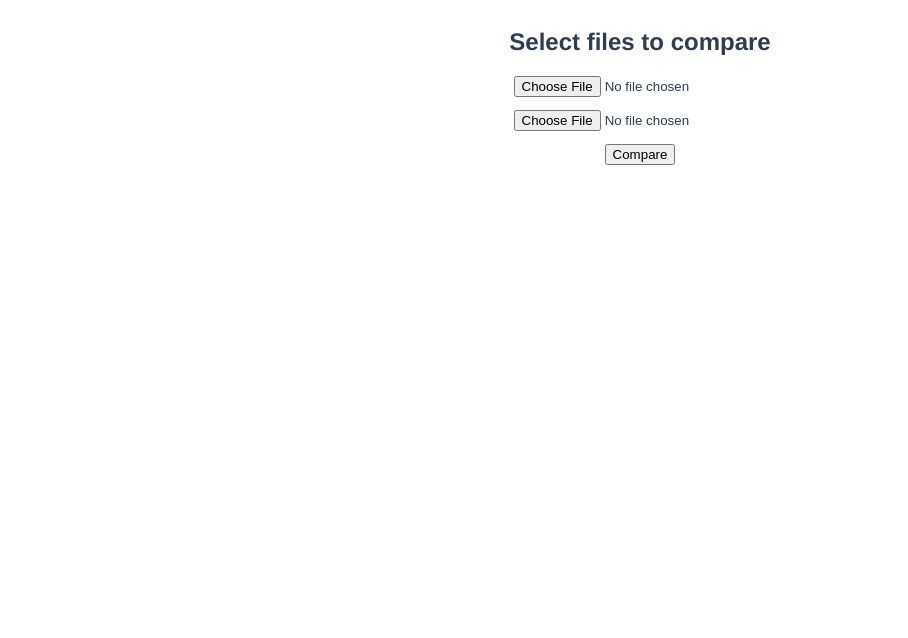
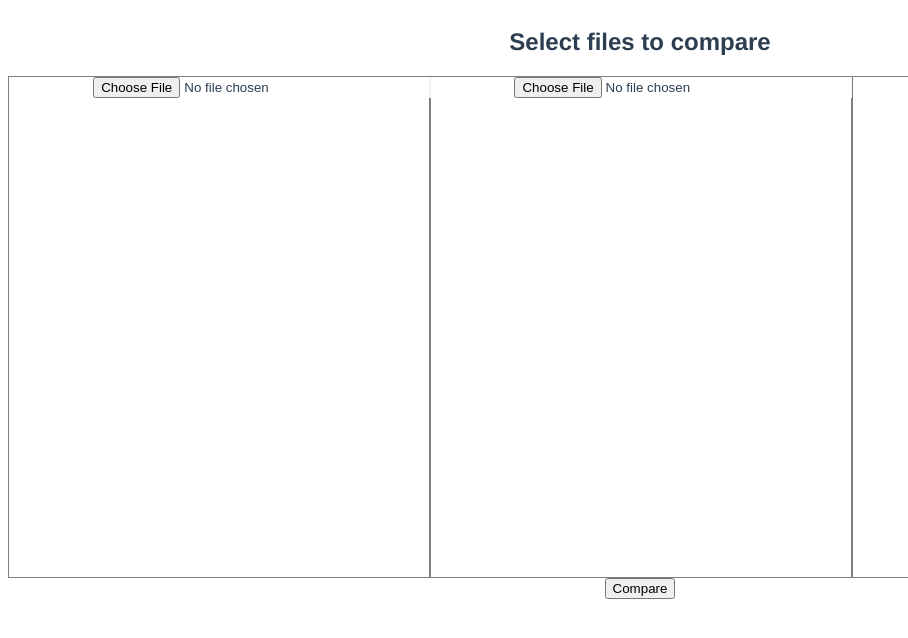
Before and after one commit to vedran-milic/csv-prn, a Vue app: page / in a window 1280 px wide. Shown: the top 638 px of the page, without its empty margins (0-908 px from the left). Built offline with nearby package versions, Linux system fonts and the light colour scheme.

Commit message:
Refine the diff content

```diff
--- a/src/App.vue
+++ b/src/App.vue
@@ -22,4 +22,7 @@ body {
   overflow: auto;
   text-align: center;
 }
+.hidden {
+  display: none;
+}
 </style>
--- a/src/components/FileCompare.vue
+++ b/src/components/FileCompare.vue
@@ -4,14 +4,16 @@ import TableView from '@/components/TableView.vue';
 import * as diff from 'diff';
 const csvFileInput = ref(null);
 const prnFileInput = ref(null);
-const csvContent = ref('');
-const prnContent = ref('');
+const csvContent = ref(null);
+const prnContent = ref(null);
+const diffContent = ref(null);
 const csvJson = ref('');
 const prnJson = ref('');
 const csvTableView = ref(false);
 const prnTableView = ref(false);
-const jsonDiff = ref([]);
 function previewFiles(evt: Event) {
+  // @ts-ignore
+  diffContent.value.innerText = '';
   if (!evt.target) return;
   // @ts-ignore
   const [file] = evt.target.files;
@@ -107,13 +109,12 @@ function formatMonth(val, type) {
 // @ts-ignore
 function formatNumber(val, type) {
   let parsed = parseFloat(val).toFixed(2);
-  console.log(val, parsed);
   if (type !== 'text/csv') {
     // @ts-ignore
     parsed = parsed / 100;
   }
-  return val;
-  // return Number(parsed).toLocaleString(undefined, { minimumFractionDigits: 2, maximumFractionDigits: 2 })
+  // return val; // uncomment to test diff
+  return Number(parsed).toLocaleString(undefined, { minimumFractionDigits: 2, maximumFractionDigits: 2 })
 }
 
 function toggleView(type: string) {
@@ -125,6 +126,8 @@ function toggleView(type: string) {
 }
 
 function clearJson(type: string) {
+  // @ts-ignore
+  diffContent.value.innerText = '';
   if (type === 'csv') {
     // @ts-ignore
     csvContent.value.innerText = '';
@@ -144,12 +147,33 @@ function compareJson() {
   if (!csvJson.value || !prnJson.value) {
     return;
   }
+  // @ts-ignore
+  diffContent.value.innerText = '';
   if (csvJson.value === prnJson.value) {
     alert('The files are identical')
   }
-  // jsonDiff.value = diff.diffJson(csvJson.value, prnJson.value).filter(item => item.added || item.removed);
-  jsonDiff.value = diff.diffJson(csvJson.value, prnJson.value);
-  // jsonDiff.value = diff.diffJson(JSON.stringify(JSON.parse(csvJson.value)),JSON.stringify( JSON.parse(prnJson.value)));
+  const difference = diff.diffJson(csvJson.value, prnJson.value);
+  // @ts-ignore
+  difference.forEach(el => {
+    if (el.added) {
+      const codeEL = document.createElement('code');
+      codeEL.classList.add('green');
+      codeEL.innerText = el.value;
+      // @ts-ignore
+      diffContent.value.appendChild(codeEL);
+    } else if (el.removed) {
+      const codeEL = document.createElement('code');
+      codeEL.classList.add('red');
+      codeEL.innerText = el.value;
+      // @ts-ignore
+      diffContent.value.appendChild(codeEL);
+    } else {
+      const codeEL = document.createElement('code');
+      codeEL.innerText = el.value;
+      // @ts-ignore
+      diffContent.value.appendChild(codeEL);
+    }
+  })
 }
 </script>
 
@@ -159,22 +183,10 @@ function compareJson() {
       <h1>Select files to compare</h1>
     </header>
     <section class="file-compare-body">
-      <section v-if="jsonDiff.length" class="file-compare-file-block json-diff">
-        <pre>
-          <template v-for="(difference, idx) in jsonDiff" :key="idx">
-            <code v-if="difference.added" class="green">
-              {{ difference.value }}
-            </code>
-            <code v-else-if="difference.removed" class="red">
-              {{ difference.value }}
-            </code>
-            <code v-else>
-              {{ difference.value }}
-            </code>
-          </template>
-        </pre>
-      </section>
-      <section class="file-compare-file-block select-csv-file">
+      <section
+        class="file-compare-block select-csv-file"
+        :class="{ 'table-view': csvTableView}">
+        <div class="file-compare-inputs">
           <input
             id="csvFile"
             ref="csvFileInput"
@@ -183,10 +195,14 @@ function compareJson() {
             @change="previewFiles">
           <button v-if="csvJson" @click="clearJson('csv')">Clear</button>
           <button v-if="csvJson" @click="toggleView('csv')">Toggle view</button>
+        </div>
         <table-view v-if="csvTableView" :json="csvJson" />
-        <pre v-else><code ref="csvContent" class="csv-file-content" /></pre>
+        <pre :class="{ hidden: csvTableView }"><code ref="csvContent" class="csv-file-content" /></pre>
       </section>
-      <section class="file-compare-file-block select-prn-file">
+      <section
+        class="file-compare-block select-prn-file"
+        :class="{ 'table-view': prnTableView}">
+        <div class="file-compare-inputs">
           <input
             id="prnFile"
             ref="prnFileInput"
@@ -195,8 +211,12 @@ function compareJson() {
             @change="previewFiles">
             <button v-if="prnJson" @click="clearJson('prn')">Clear</button>
             <button v-if="prnJson" @click="toggleView('prn')">Toggle view</button>
+        </div>
         <table-view v-if="prnTableView" :json="prnJson" />
-          <pre v-else><code ref="prnContent" class="prn-file-content" /></pre>
+        <pre :class="{ hidden: prnTableView }"><code ref="prnContent" class="prn-file-content" /></pre>
+      </section>
+      <section class="file-compare-block json-diff">
+        <pre ref="diffContent"></pre>
       </section>
     </section>
     <footer class="file-compare-footer">
@@ -206,6 +226,23 @@ function compareJson() {
 </template>
 
 <style lang="scss">
+.file-compare-body {
+  display: grid;
+  grid-template-columns: repeat(auto-fit, minmax(390px, 1fr));
+}
+.file-compare-block {
+  border: 1px solid gray;
+  height: 500px;
+  overflow: auto;
+  width: 100%
+}
+.file-compare-inputs {
+  background: rgba(#fff, .9);
+  position: sticky;
+  top: 0;
+  left: 0;
+  right: 0;
+}
 .json-diff {
   color: gray;
   .red {
--- a/src/components/TableView.vue
+++ b/src/components/TableView.vue
@@ -55,6 +55,7 @@ ul {
   flex: 1;
   justify-content: center;
   padding: 0 10px;
+  white-space: nowrap;
 
   &.heading {
     font-weight: bold;
```
Lines whose indentation alone changed are shown as unchanged.
